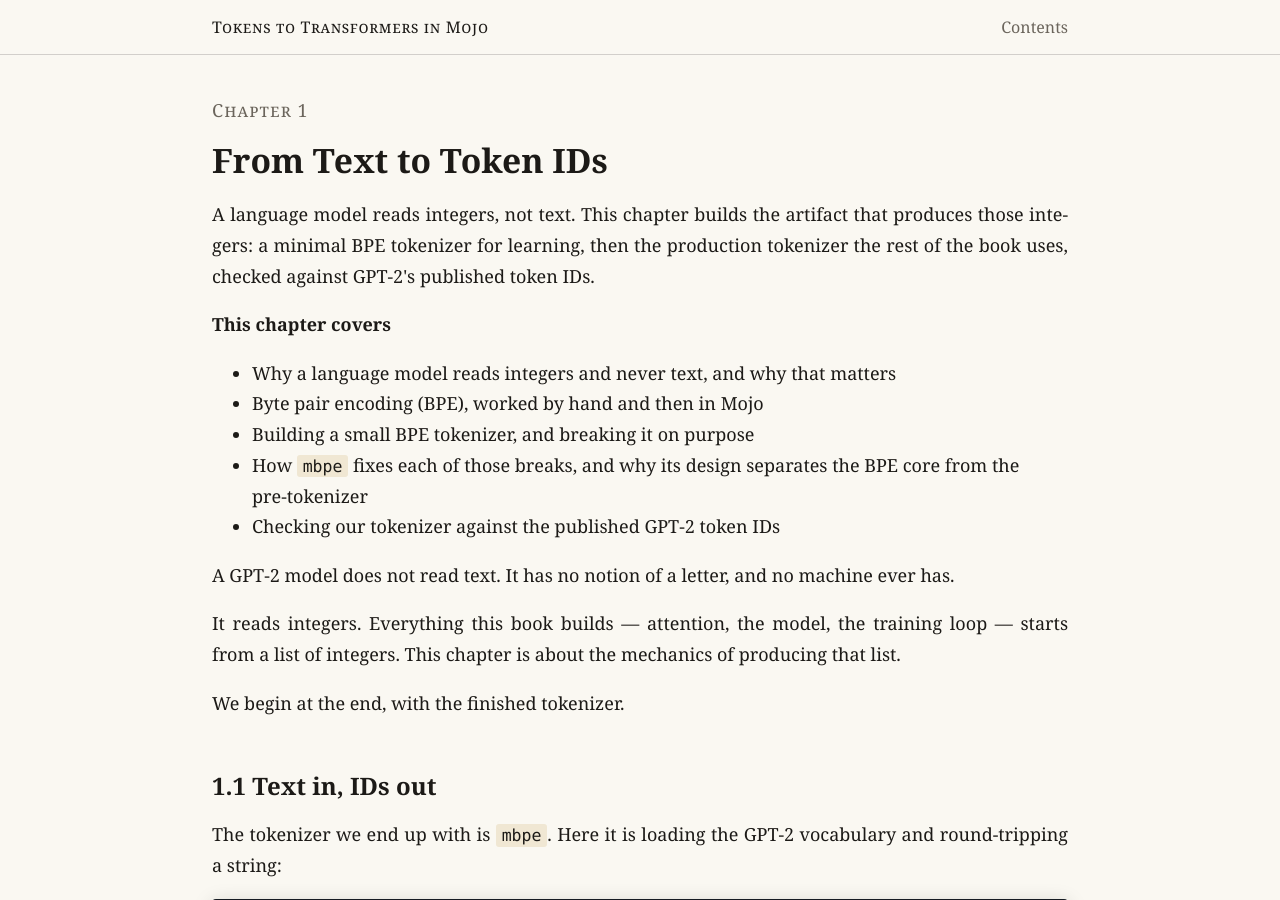
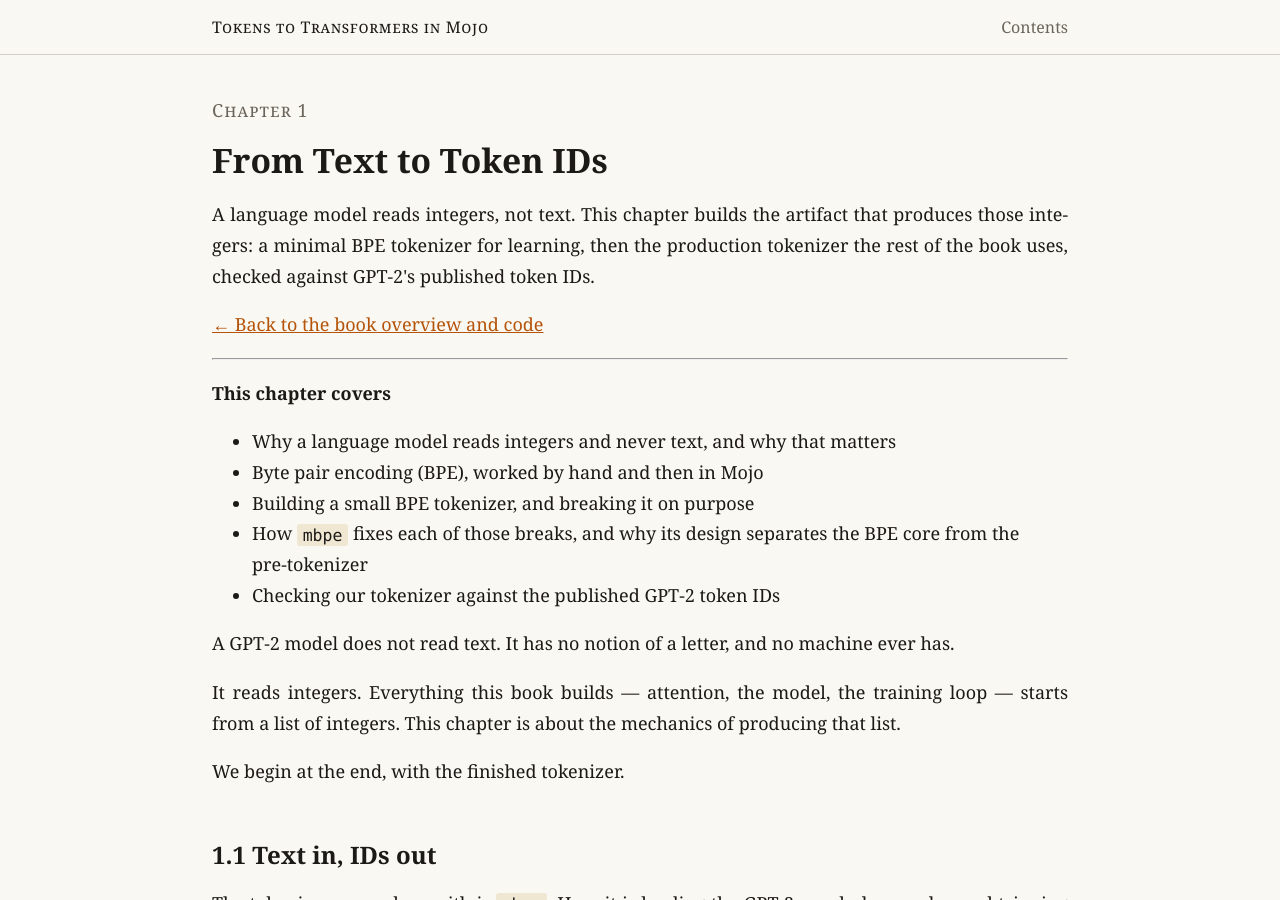
Before and after one commit to ratulb/tokens-to-transformers, a Jekyll site: the page built from _chapters/ch01.md, in a window 1280 px wide and 900 px high. Built offline with Jekyll 4.4.1, drawn with Linux system fonts in a browser that asks for light colours.

Commit message:
Add navigation link to book overview in ch01.md
Add a link to the book overview and code in chapter 1.

```diff
--- a/_chapters/ch01.md
+++ b/_chapters/ch01.md
@@ -6,6 +6,10 @@ chapter: 1
 permalink: /ch01/
 description: >
   A language model reads integers, not text. This chapter builds the artifact that produces those integers: a minimal BPE tokenizer for learning, then the production tokenizer the rest of the book uses, checked against GPT-2's published token IDs.
+
+---
+
+[← Back to the book overview and code](https://github.com/ratulb/tokens-to-transformers)
 
 ---
 
```
